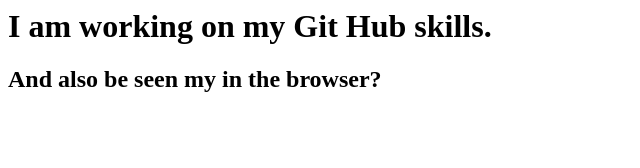
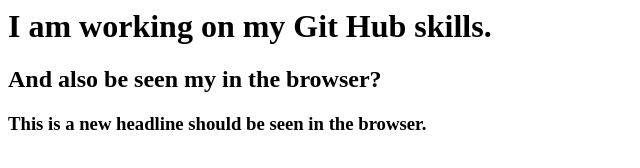
Before and after one commit to janell-anderson/lessonEight, a plain HTML site: page index.html in a window 1280 px wide. Shown: the whole page, without its empty margins (0-640 px from the left). Drawn offline with Linux system fonts and the light colour scheme.

Commit message:
added h3 line from sublime

```diff
--- a/index.html
+++ b/index.html
@@ -1,2 +1,3 @@
 <h1> I am working on my Git Hub skills.</h1>
 <h2> And also be seen my in the browser?</h2>
+<h3> This is a new headline should be seen in the browser.</h3>
```
